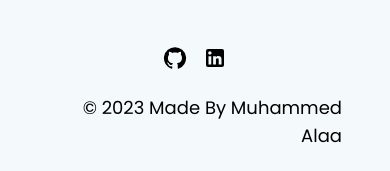
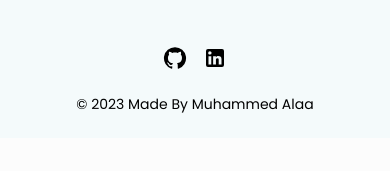
Before and after one commit to muhammedalaa1/E-commerce, a React (Vite) app: page / in a window 390 px wide. Shown: the part 6620-6791 px from the top of the page. After the commit the page ends 6758 px from the top, so only its background shows below. Built offline with nearby package versions, Linux system fonts and the light colour scheme; no server answers; a web font is replaced by a local one.

Commit message:
fix footer copyright

```diff
--- a/src/Components/Footer/Footer.jsx
+++ b/src/Components/Footer/Footer.jsx
@@ -187,7 +187,7 @@ const Footer = () => {
                   <LinkedInIcon className="github" />
                 </Link>
               </div>
-              <div className="text-lg py-6 text-right">
+              <div className="py-6 text-right font-size-caption text-sm md:text-lg">
                 <p>&copy; 2023 Made By Muhammed Alaa </p>
               </div>
             </div>
```
Also changed, not shown: src/Components/Footer/Footer.scss (+6 -1 lines).
